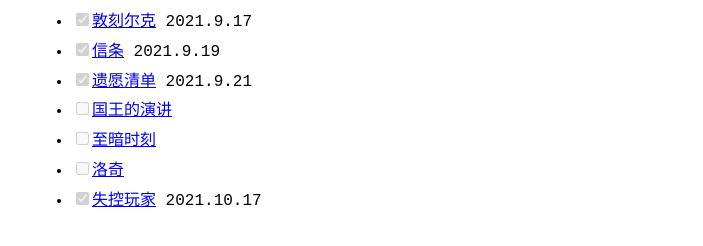
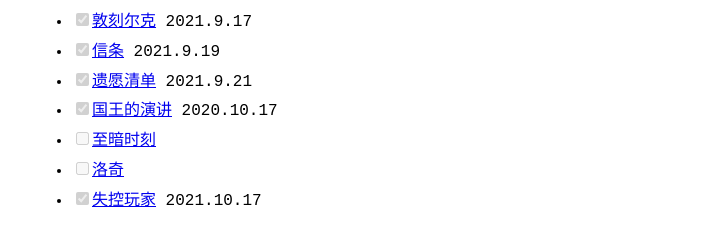
Before and after one commit to lccccc1024/lccccc1024.github.io, a Jekyll site: the page built from _posts/2021-08-01-光影.md, in a window 1280 px wide. Shown: the part 450-696 px from the top of the page, without its empty margins (288-991 px from the left). Built offline with Jekyll 4.4.1, drawn with Linux system fonts in a browser that asks for light colours; our own code applies the rules of GitHub Pages for plain Markdown files.

Commit message:
Update 2021-08-01-光影.md

```diff
--- a/_posts/2021-08-01-光影.md
+++ b/_posts/2021-08-01-光影.md
@@ -9,7 +9,7 @@
 - [x] <a href="https://movie.douban.com/subject/26607693/" target="_blank">敦刻尔克</a> 2021.9.17
 - [x] <a href="https://movie.douban.com/subject/30444960/" target="_blank">信条</a> 2021.9.19
 - [x] <a href="https://movie.douban.com/subject/1867345/" target="_blank">遗愿清单</a> 2021.9.21
-- [ ] <a href="https://movie.douban.com/subject/4023638/" target="_blank">国王的演讲</a>
+- [x] <a href="https://movie.douban.com/subject/4023638/" target="_blank">国王的演讲</a> 2020.10.17
 - [ ] <a href="https://movie.douban.com/subject/26761416/" target="_blank">至暗时刻</a>
 - [ ] <a href="https://movie.douban.com/subject/1295742/" target="_blank">洛奇</a>
 - [x] <a href="https://movie.douban.com/subject/30337388/" target="_blank">失控玩家</a> 2021.10.17
```
